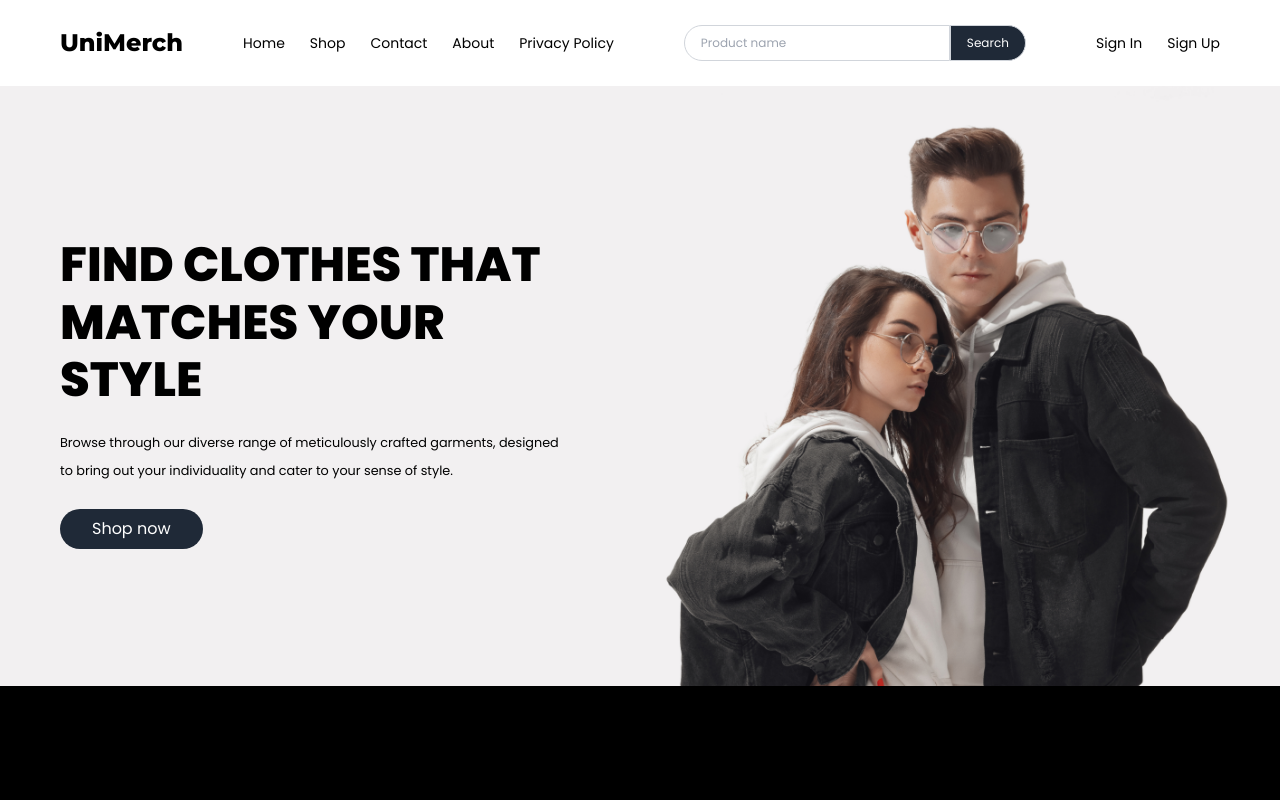
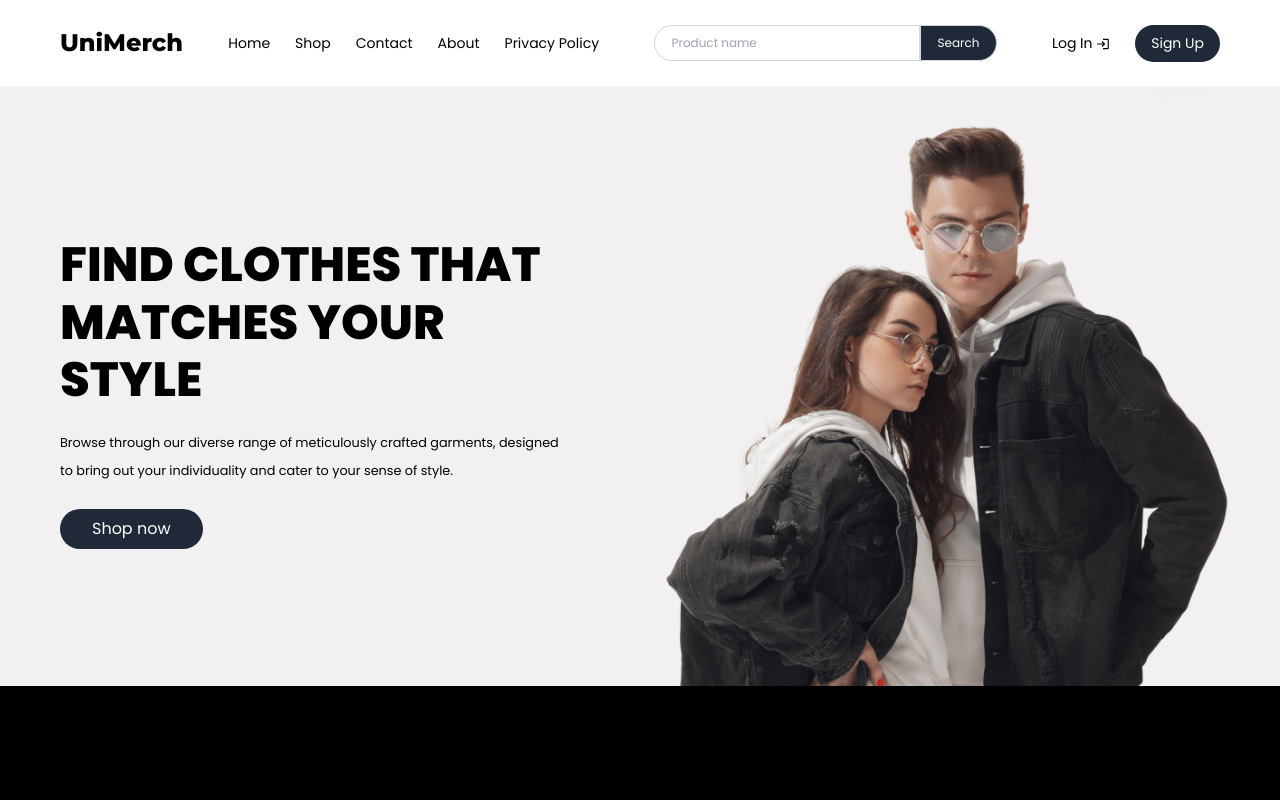
Before and after one commit to rashmithachamikara/unimerch, a React (Vite) app in the folder frontend/: page / in a window 1280 px wide. Shown: the top 800 px of the page. Built offline with nearby package versions, Linux system fonts and the light colour scheme; no server answers.

Commit message:
Improved Header UI

```diff
--- a/frontend/src/components/Header.jsx
+++ b/frontend/src/components/Header.jsx
@@ -1,5 +1,6 @@
 // src/components/Header.jsx
 import styles from './Header.module.css';
+import { MdOutlineLogin } from "react-icons/md";
 
 function Header() {
   return (
@@ -8,8 +9,8 @@ function Header() {
         <div className={styles.navbar}>
           <h1>UniMerch</h1>
           <nav className={styles.nav}>
-            <a href="#home">Home</a>
-            <a href="#shop">Shop</a>
+            <a href="/">Home</a>
+            <a href="/">Shop</a>
             <a href="#contact">Contact</a>
             <a href="#about">About</a>
             <a href="#privacy-policy">Privacy Policy</a>
@@ -26,8 +27,8 @@ function Header() {
             </button>
           </div>
           <div className={styles.nav}>
-            <a>Sign In</a>
-            <a>Sign Up</a>
+            <a href='/login'>Log In <MdOutlineLogin/></a>
+            <a href='/signup' className='px-4 py-2 rounded-full bg-gray-800 hover:bg-slate-950 text-white'>Sign Up</a>
           </div>
         </div>
       </div>
```
